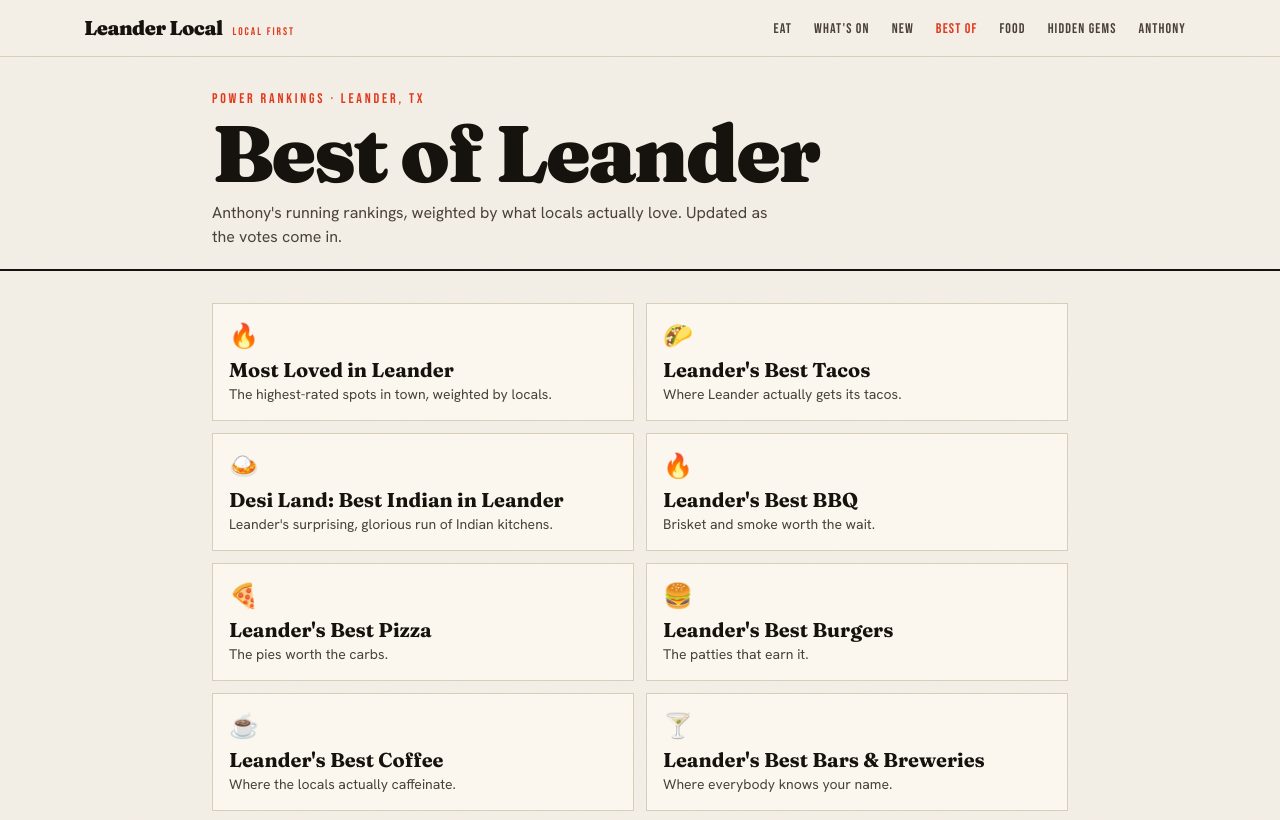
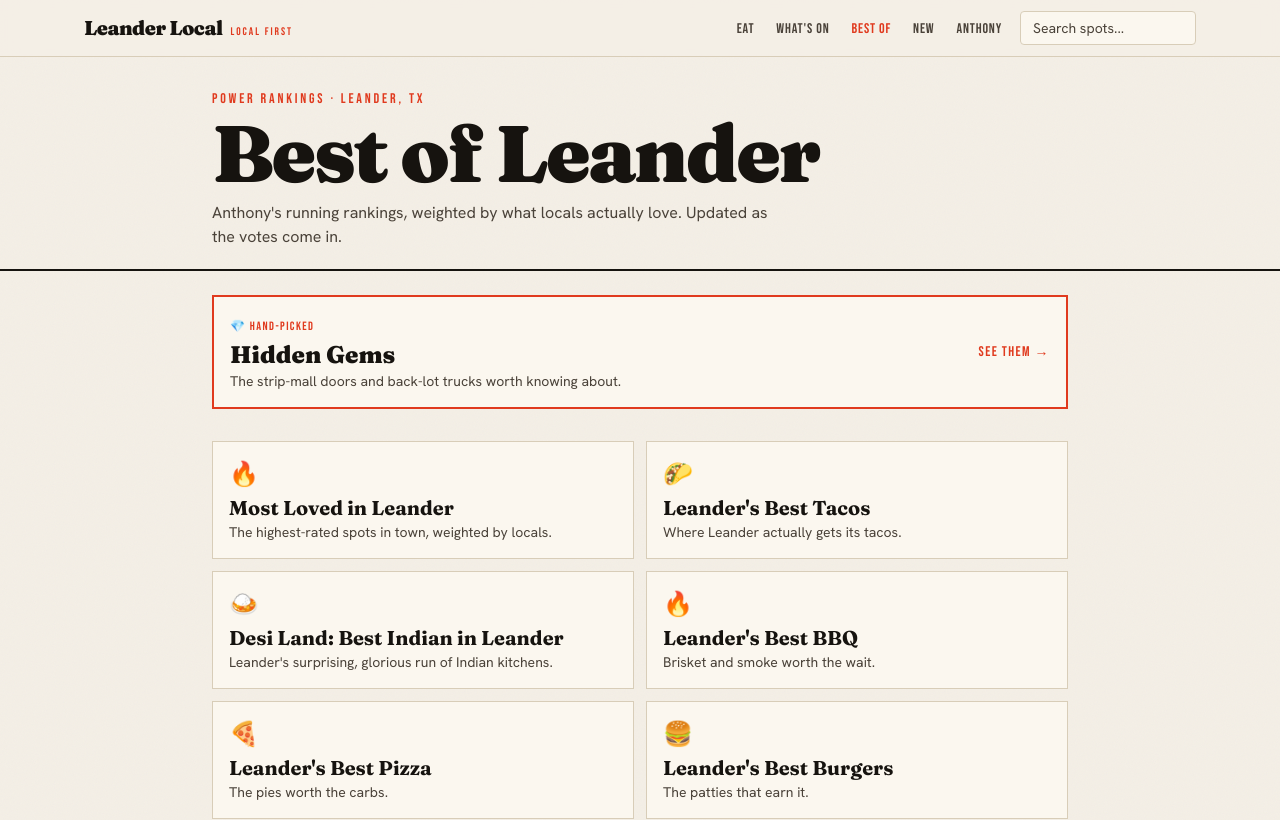
Before and after one commit to mrantbanks/leander-local-guide, a Next.js app: page /best in a window 1280 px wide. Shown: the top 820 px of the page. Built offline with nearby package versions, Linux system fonts and the light colour scheme.

Commit message:
Nav + search: add site-wide restaurant search (/api/search, /search, SearchBar in nav); kill redundant Food (301 -> /); fold Hidden Gems into Best Of; swap visible test Turnstile key for invisible (removes 'for testing only' banner)

```diff
--- /dev/null
+++ b/app/api/search/route.ts
@@ -0,0 +1,26 @@
+import { NextRequest, NextResponse } from 'next/server';
+import { pool } from '@/lib/db';
+
+export const dynamic = 'force-dynamic';
+
+function decode(s: string): string {
+  return (s || '').replace(/&amp;/g, '&').replace(/&#39;|&apos;/g, "'").replace(/&quot;/g, '"').replace(/&#x2F;/g, '/').replace(/&[a-z]+;/g, '').trim();
+}
+
+// Lightweight restaurant search by name, category, or cuisine. ~177 spots, so a
+// simple ILIKE is plenty. Name matches rank first, then prefix matches, then the rest.
+export async function GET(req: NextRequest) {
+  const q = (req.nextUrl.searchParams.get('q') || '').trim().replace(/[%_]/g, '');
+  if (q.length < 2) return NextResponse.json({ results: [] });
+  const like = `%${q}%`;
+  const prefix = `${q}%`;
+  const { rows } = await pool.query(
+    `select slug, name, primary_category cat
+     from restaurants
+     where name ilike $1 or primary_category ilike $1 or array_to_string(coalesce(cuisines,'{}'),' ') ilike $1
+     order by (name ilike $2) desc, (name ilike $3) desc, name
+     limit 8`,
+    [like, prefix, like]
+  );
+  return NextResponse.json({ results: rows.map((r) => ({ slug: r.slug, name: decode(r.name), cat: r.cat })) });
+}
--- a/app/best/page.tsx
+++ b/app/best/page.tsx
@@ -19,6 +19,16 @@ export default function BestIndex() {
           <p className="mt-3 font-ui text-ink-soft max-w-xl">Anthony&apos;s running rankings, weighted by what locals actually love. Updated as the votes come in.</p>
         </div>
       </header>
+      <div className="max-w-4xl mx-auto px-5 pt-6">
+        <Link href="/hidden-gems" className="group flex items-center justify-between border-2 border-chile bg-paper-raised p-4 hover:bg-paper-sunk transition-colors">
+          <div>
+            <span className="font-stamp uppercase tracking-[0.12em] text-chile text-xs">💎 Hand-picked</span>
+            <h2 className="font-display font-black text-2xl text-ink mt-0.5">Hidden Gems</h2>
+            <p className="font-ui text-sm text-ink-soft">The strip-mall doors and back-lot trucks worth knowing about.</p>
+          </div>
+          <span className="font-stamp uppercase tracking-[0.1em] text-sm text-chile group-hover:text-oxblood shrink-0 ml-3">See them →</span>
+        </Link>
+      </div>
       <div className="max-w-4xl mx-auto px-5 py-8 grid grid-cols-1 sm:grid-cols-2 gap-3">
         {BOARDS.map((b) => (
           <Link key={b.slug} href={`/best/${b.slug}`} className="group border border-rule bg-paper-raised p-4 hover:border-ink transition-colors">
--- a/app/sitemap.ts
+++ b/app/sitemap.ts
@@ -11,7 +11,7 @@ export default async function sitemap(): Promise<MetadataRoute.Sitemap> {
     url: `${base}/r/${r.slug}`, lastModified: r.updated_at || new Date(), changeFrequency: 'weekly', priority: 0.7,
   }));
   const boards: MetadataRoute.Sitemap = BOARDS.map((b) => ({ url: `${base}/best/${b.slug}`, changeFrequency: 'weekly', priority: 0.6 }));
-  const statics: MetadataRoute.Sitemap = ['', '/best', '/whats-on', '/new', '/food', '/hidden-gems', '/about'].map((p) => ({
+  const statics: MetadataRoute.Sitemap = ['', '/best', '/whats-on', '/new', '/hidden-gems', '/about', '/subscribe'].map((p) => ({
     url: `${base}${p}`, changeFrequency: p === '' ? 'daily' : 'weekly', priority: p === '' ? 1 : 0.5,
   }));
   return [...statics, ...boards, ...spots];
--- a/components/Navbar.tsx
+++ b/components/Navbar.tsx
@@ -2,40 +2,37 @@
 
 import Link from 'next/link';
 import { usePathname } from 'next/navigation';
+import SearchBar from './SearchBar';
 
+// Committee-trimmed nav: "Food" killed (was a duplicate of "Eat"), "Hidden Gems"
+// folded into Best Of. New + Anthony stay desktop-only so mobile + search fit.
 const links = [
-  { label: 'Eat',          href: '/' },
-  { label: "What's On",    href: '/whats-on' },
-  { label: 'New',          href: '/new' },
-  { label: 'Best Of',      href: '/best' },
-  { label: 'Food',         href: '/food' },
-  { label: 'Hidden Gems',  href: '/hidden-gems' },
-  { label: 'Anthony',      href: '/about' },
+  { label: 'Eat', href: '/', hide: false },
+  { label: "What's On", href: '/whats-on', hide: false },
+  { label: 'Best Of', href: '/best', hide: false },
+  { label: 'New', href: '/new', hide: true },
+  { label: 'Anthony', href: '/about', hide: true },
 ];
 
 export default function Navbar() {
   const pathname = usePathname();
-
   return (
     <nav className="sticky top-0 z-50 bg-paper/95 backdrop-blur-sm border-b border-rule">
-      <div className="max-w-6xl mx-auto px-5 flex items-center justify-between h-14">
-        <Link href="/" className="flex items-baseline gap-2.5">
-          <span className="font-display font-black text-xl tracking-tight text-ink">Leander Local</span>
-          <span className="hidden sm:inline font-stamp uppercase tracking-[0.18em] text-[11px] text-chile">
-            Local First
-          </span>
+      <div className="max-w-6xl mx-auto px-4 sm:px-5 flex items-center justify-between gap-2 h-14">
+        <Link href="/" className="flex items-baseline gap-2 shrink-0">
+          <span className="font-display font-black text-lg sm:text-xl tracking-tight text-ink">Leander Local</span>
+          <span className="hidden md:inline font-stamp uppercase tracking-[0.18em] text-[11px] text-chile">Local First</span>
         </Link>
 
+        <div className="flex items-center gap-1 sm:gap-2 min-w-0">
           <ul className="flex items-center gap-0.5">
-          {links.map(({ label, href }) => {
+            {links.map(({ label, href, hide }) => {
               const isActive = pathname === href;
               return (
-              <li key={href}>
+                <li key={href} className={`shrink-0 ${hide ? 'hidden sm:list-item' : ''}`}>
                   <Link
                     href={href}
-                  className={`font-stamp uppercase tracking-[0.08em] text-sm px-2.5 py-1 transition-colors duration-150 ${
-                    isActive ? 'text-chile' : 'text-ink-soft hover:text-ink'
-                  }`}
+                    className={`font-stamp uppercase tracking-[0.06em] text-[13px] sm:text-sm px-2 sm:px-2.5 py-1 transition-colors duration-150 ${isActive ? 'text-chile' : 'text-ink-soft hover:text-ink'}`}
                   >
                     {label}
                   </Link>
@@ -43,6 +40,8 @@ export default function Navbar() {
               );
             })}
           </ul>
+          <SearchBar />
+        </div>
       </div>
     </nav>
   );
--- /dev/null
+++ b/components/SearchBar.tsx
@@ -0,0 +1,79 @@
+'use client';
+
+import { useState, useEffect, useRef } from 'react';
+import Link from 'next/link';
+import { useRouter } from 'next/navigation';
+
+type R = { slug: string; name: string; cat: string };
+
+export default function SearchBar() {
+  const [q, setQ] = useState('');
+  const [res, setRes] = useState<R[]>([]);
+  const [open, setOpen] = useState(false);
+  const [active, setActive] = useState(-1);
+  const router = useRouter();
+  const box = useRef<HTMLDivElement>(null);
+
+  useEffect(() => {
+    if (q.trim().length < 2) { setRes([]); return; }
+    const id = setTimeout(async () => {
+      try {
+        const r = await fetch(`/api/search?q=${encodeURIComponent(q.trim())}`);
+        const j = await r.json();
+        setRes(j.results || []); setOpen(true);
+      } catch { /* ignore */ }
+    }, 150);
+    return () => clearTimeout(id);
+  }, [q]);
+
+  useEffect(() => {
+    function out(e: MouseEvent) { if (box.current && !box.current.contains(e.target as Node)) setOpen(false); }
+    document.addEventListener('mousedown', out);
+    return () => document.removeEventListener('mousedown', out);
+  }, []);
+
+  function go(slug?: string) {
+    if (slug) router.push(`/r/${slug}`);
+    else if (q.trim()) router.push(`/search?q=${encodeURIComponent(q.trim())}`);
+    setOpen(false); setQ(''); setActive(-1);
+  }
+  function onKey(e: React.KeyboardEvent) {
+    if (e.key === 'ArrowDown') { e.preventDefault(); setActive((a) => Math.min(a + 1, res.length - 1)); }
+    else if (e.key === 'ArrowUp') { e.preventDefault(); setActive((a) => Math.max(a - 1, -1)); }
+    else if (e.key === 'Enter') { e.preventDefault(); go(active >= 0 ? res[active]?.slug : undefined); }
+    else if (e.key === 'Escape') { setOpen(false); }
+  }
+
+  return (
+    <div ref={box} className="relative">
+      <input
+        value={q}
+        onChange={(e) => { setQ(e.target.value); setActive(-1); }}
+        onFocus={() => res.length > 0 && setOpen(true)}
+        onKeyDown={onKey}
+        placeholder="Search spots..."
+        aria-label="Search Leander restaurants"
+        className="w-32 sm:w-44 focus:w-40 sm:focus:w-60 transition-[width] duration-200 bg-paper-raised border border-rule focus:border-chile rounded-sm px-3 py-1.5 text-[16px] sm:text-sm text-ink placeholder:text-ink-soft outline-none"
+      />
+      {open && res.length > 0 && (
+        <ul className="absolute right-0 mt-1 w-72 max-w-[82vw] bg-paper border-2 border-ink shadow-xl z-50 max-h-[70vh] overflow-auto">
+          {res.map((r, i) => (
+            <li key={r.slug}>
+              <Link href={`/r/${r.slug}`} onClick={() => { setOpen(false); setQ(''); }}
+                className={`block px-3 py-2.5 ${i === active ? 'bg-amber' : 'hover:bg-paper-raised'}`}>
+                <span className="font-display font-semibold text-ink text-sm">{r.name}</span>
+                {r.cat && <span className="font-ui text-xs text-ink-soft ml-2">{r.cat}</span>}
+              </Link>
+            </li>
+          ))}
+          <li>
+            <button onMouseDown={(e) => { e.preventDefault(); go(); }}
+              className="w-full text-left px-3 py-2.5 font-stamp uppercase tracking-[0.08em] text-xs text-chile border-t border-rule hover:bg-paper-raised">
+              See all results for &ldquo;{q.trim()}&rdquo; →
+            </button>
+          </li>
+        </ul>
+      )}
+    </div>
+  );
+}
--- a/next.config.ts
+++ b/next.config.ts
@@ -8,6 +8,10 @@ const nextConfig: NextConfig = {
   outputFileTracingIncludes: {
     "/img": ["./node_modules/sharp/**/*", "./node_modules/@img/**/*"],
   },
+  // "/food" was a duplicate of the homepage directory; consolidate it onto "/".
+  async redirects() {
+    return [{ source: "/food", destination: "/", permanent: true }];
+  },
 };
 
 export default nextConfig;
```
Also changed, not shown: app/search/page.tsx (added, +68 -0 lines). Lines whose indentation alone changed are shown as unchanged.
